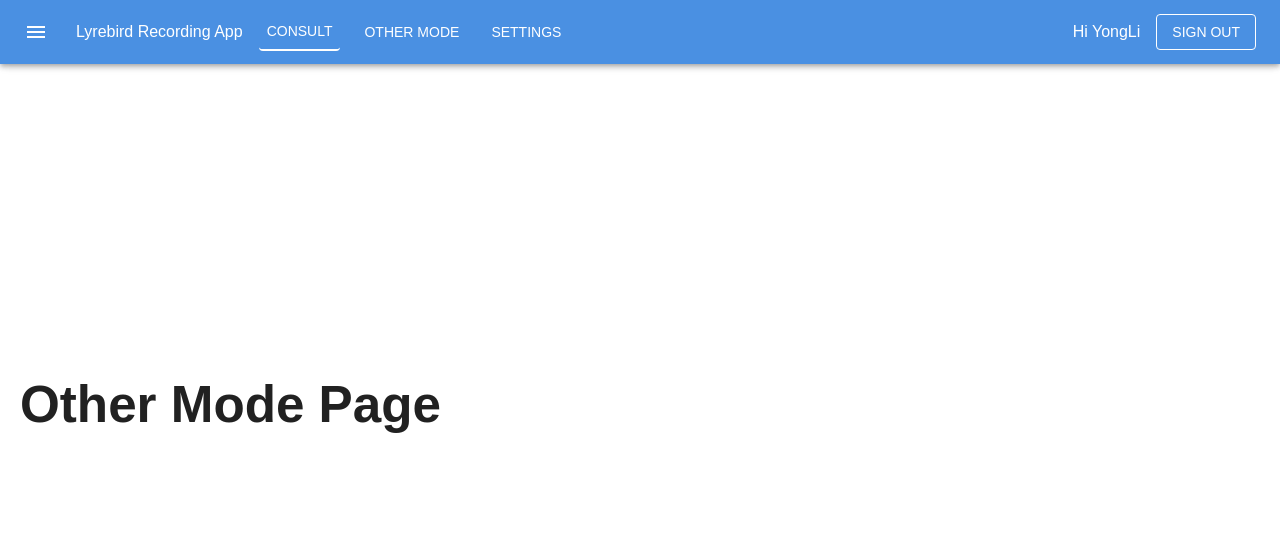
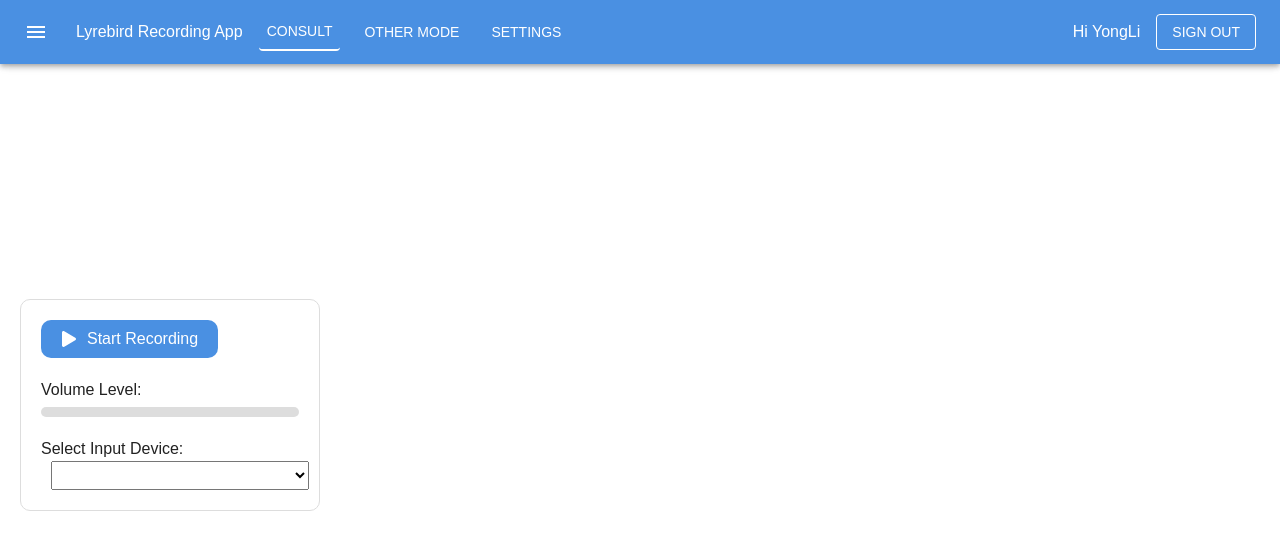
Before and after one commit to YongLi-Qin/recording-app, a React (Vite) app: page /consult in a window 1280 px wide. Shown: the top 550 px of the page. Built offline with nearby package versions, Linux system fonts and the light colour scheme.

Commit message:
Adding recording section

```diff
--- a/package.json
+++ b/package.json
@@ -15,7 +15,8 @@
     "@mui/icons-material": "^6.3.0",
     "@mui/material": "^6.3.0",
     "react": "^18.3.1",
-    "react-dom": "^18.3.1"
+    "react-dom": "^18.3.1",
+    "react-icons": "^5.4.0"
   },
   "devDependencies": {
     "@eslint/js": "^9.17.0",
--- a/src/App.jsx
+++ b/src/App.jsx
@@ -4,9 +4,10 @@ import Navbar from "./components/Navbar";
 import { ThemeProvider } from "@mui/material/styles";
 import CssBaseline from "@mui/material/CssBaseline";
 import theme from "./theme";
+import ConsultPage from "./pages/ConsultPage";
 
 
-const ConsultPage = () => <h1>Other Mode Page</h1>;
+
 const OtherModePage = () => <h1>Other Mode Page</h1>;
 const SettingsPage = () => <h1>Settings Page</h1>;
 
--- a/src/components/Navbar.jsx
+++ b/src/components/Navbar.jsx
@@ -10,7 +10,7 @@ import Menu from "@mui/material/Menu";
 import MenuItem from "@mui/material/MenuItem";
 import { Link, useLocation } from "react-router-dom";
 
-// icons
+// Icons
 import SettingsIcon from "@mui/icons-material/Settings";
 import AccountCircleIcon from "@mui/icons-material/AccountCircle";
 import PeopleIcon from "@mui/icons-material/People";
@@ -64,7 +64,7 @@ const Navbar = () => {
           </MenuItem>
         </Menu>
 
-        {/* name of the app */}
+        {/* Name of the app */}
         <Box sx={{ display: "flex", alignItems: "center", gap: 2 }}>
           <Typography variant="h7" component="div">
             Lyrebird Recording App
@@ -105,7 +105,7 @@ const Navbar = () => {
 
         <Box sx={{ flexGrow: 1 }} />
 
-        {/* sign out */}
+        {/* Sign out */}
         <Box sx={{ display: "flex", alignItems: "center", gap: 2 }}>
           <Typography variant="body1">Hi YongLi</Typography>
           <Button variant="outlined" color="inherit">
--- /dev/null
+++ b/src/pages/ConsultPage.jsx
@@ -0,0 +1,167 @@
+import React, { useState, useEffect, useRef } from "react";
+import { FaPlay, FaPause } from "react-icons/fa";
+
+const RecordingControl = () => {
+  const [isRecording, setIsRecording] = useState(false);
+  const [isPaused, setIsPaused] = useState(false);
+  const [devices, setDevices] = useState([]);
+  const [selectedDevice, setSelectedDevice] = useState("");
+  const [volume, setVolume] = useState(0);
+
+  const audioContextRef = useRef(null);
+  const analyserRef = useRef(null);
+  const dataArrayRef = useRef(null);
+  const animationFrameIdRef = useRef(null);
+  const mediaRecorderRef = useRef(null);
+
+  useEffect(() => {
+    const getAudioDevices = async () => {
+      const devices = await navigator.mediaDevices.enumerateDevices();
+      const audioDevices = devices.filter((device) => device.kind === "audioinput");
+      setDevices(audioDevices);
+      if (audioDevices.length > 0) setSelectedDevice(audioDevices[0].deviceId);
+    };
+
+    getAudioDevices();
+  }, []);
+
+  const startRecording = async () => {
+    try {
+      const stream = await navigator.mediaDevices.getUserMedia({
+        audio: { deviceId: selectedDevice ? { exact: selectedDevice } : undefined },
+      });
+
+      audioContextRef.current = new AudioContext();
+      const analyser = audioContextRef.current.createAnalyser();
+      analyser.fftSize = 256;
+      analyserRef.current = analyser;
+
+      const source = audioContextRef.current.createMediaStreamSource(stream);
+      source.connect(analyser);
+
+      const dataArray = new Uint8Array(analyser.frequencyBinCount);
+      dataArrayRef.current = dataArray;
+
+      // 初始化 MediaRecorder
+      const mediaRecorder = new MediaRecorder(stream);
+      mediaRecorderRef.current = mediaRecorder;
+
+      mediaRecorder.start();
+      setIsRecording(true);
+
+      const updateVolume = () => {
+        analyser.getByteFrequencyData(dataArray);
+        const volumeLevel = dataArray.reduce((acc, val) => acc + val, 0) / dataArray.length;
+        setVolume(volumeLevel);
+        animationFrameIdRef.current = requestAnimationFrame(updateVolume);
+      };
+
+      updateVolume();
+    } catch (error) {
+      console.error("Error accessing microphone: ", error);
+      alert("Could not access microphone. Please check your permissions.");
+    }
+  };
+
+  const pauseRecording = () => {
+    if (mediaRecorderRef.current && isRecording) {
+      if (!isPaused) {
+        mediaRecorderRef.current.pause();
+        setIsPaused(true);
+      } else {
+        mediaRecorderRef.current.resume();
+        setIsPaused(false);
+      }
+    }
+  };
+
+  const stopRecording = () => {
+    if (audioContextRef.current) {
+      audioContextRef.current.close();
+      cancelAnimationFrame(animationFrameIdRef.current);
+      setIsRecording(false);
+      setIsPaused(false);
+      setVolume(0);
+    }
+  };
+
+  return (
+    <div style={{ border: "1px solid #ddd", padding: "20px", borderRadius: "10px", width: "300px" }}>
+      {/* Recording button */}
+      <button
+        onClick={isRecording ? pauseRecording : startRecording}
+        style={{
+          padding: "10px 20px",
+          backgroundColor: isRecording ? (isPaused ? "orange" : "red") : "#4A90E2",
+          color: "white",
+          border: "none",
+          borderRadius: "10px",
+          cursor: "pointer",
+          display: "flex",
+          alignItems: "center",
+          gap: "10px",
+        }}
+      >
+        {isRecording ? (
+          isPaused ? (
+            <>
+              <FaPlay />
+              Resume
+            </>
+          ) : (
+            <>
+              <FaPause />
+              Pause
+            </>
+          )
+        ) : (
+          <>
+            <FaPlay />
+            Start Recording
+          </>
+        )}
+      </button>
+
+      {/* volume display */}
+      <div style={{ marginTop: "20px" }}>
+        <label>Volume Level:</label>
+        <div
+          style={{
+            width: "100%",
+            height: "10px",
+            backgroundColor: "#ddd",
+            borderRadius: "5px",
+            marginTop: "5px",
+          }}
+        >
+          <div
+            style={{
+              width: `${Math.min(volume, 100)}%`,
+              height: "100%",
+              backgroundColor: "blue",
+              transition: "width 0.1s",
+            }}
+          ></div>
+        </div>
+      </div>
+
+      <div style={{ marginTop: "20px" }}>
+        <label htmlFor="audio-devices">Select Input Device:</label>
+        <select
+          id="audio-devices"
+          value={selectedDevice}
+          onChange={(e) => setSelectedDevice(e.target.value)}
+          style={{ marginLeft: "10px", padding: "5px", width: "100%" }}
+        >
+          {devices.map((device) => (
+            <option key={device.deviceId} value={device.deviceId}>
+              {device.label || `Microphone ${device.deviceId}`}
+            </option>
+          ))}
+        </select>
+      </div>
+    </div>
+  );
+};
+
+export default RecordingControl;
```
Also changed, not shown: 1 other file (tests, documents, lock files or other folders).
